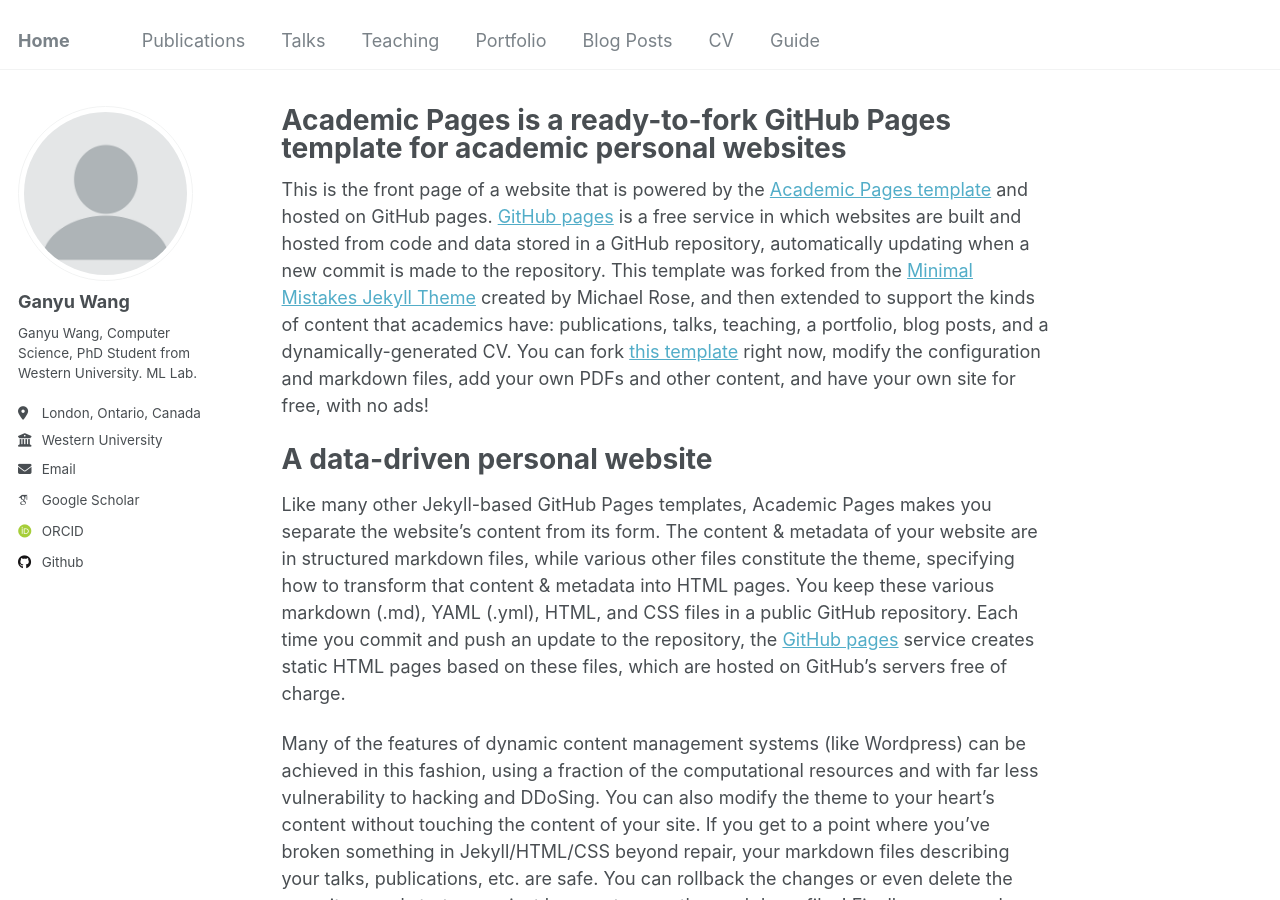
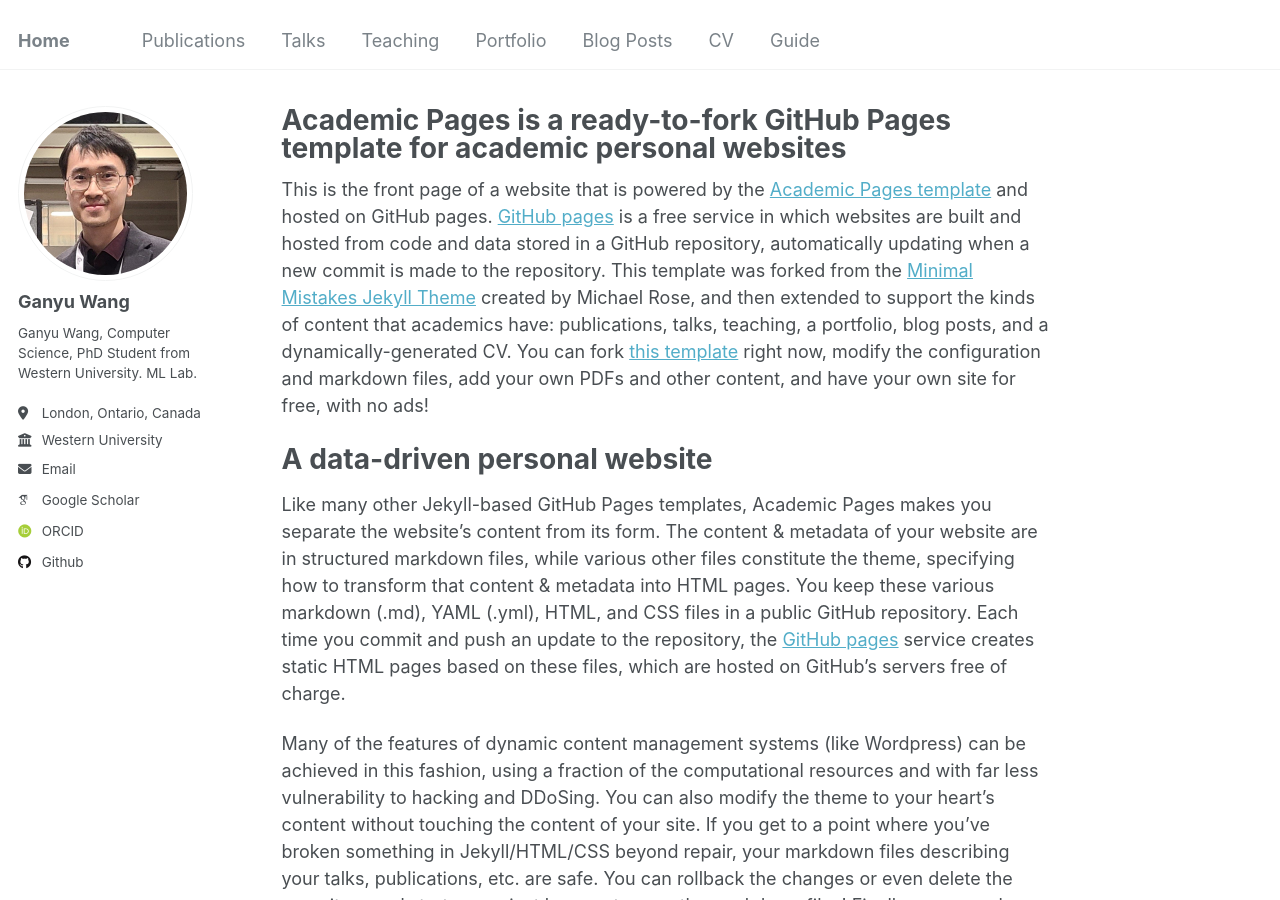
Before and after one commit to GanyuWang/GanyuWang.github.io, a Jekyll site: the page built from _pages/about.md, in a window 1280 px wide and 900 px high. Built offline with Jekyll 4.4.1, drawn with Linux system fonts in a browser that asks for light colours; some web fonts are replaced.

Commit message:
Update photo

```diff
--- a/_config.yml
+++ b/_config.yml
@@ -21,7 +21,7 @@ repository               : "GanyuWang/GanyuWang.github.io"
 #               Additional customization can be done by editing /_includes/author-profile.html
 author:
   # Biographic information
-  avatar           : "profile.png"
+  avatar           : "bio_photo_ganyu.jpg"
   name             : "Ganyu Wang"
   pronouns         : # example: "she/her"
   bio              : "Ganyu Wang, Computer Science, PhD Student from Western University. ML Lab."
```
Also changed, not shown: images/bio_photo_ganyu.jpg (added).
